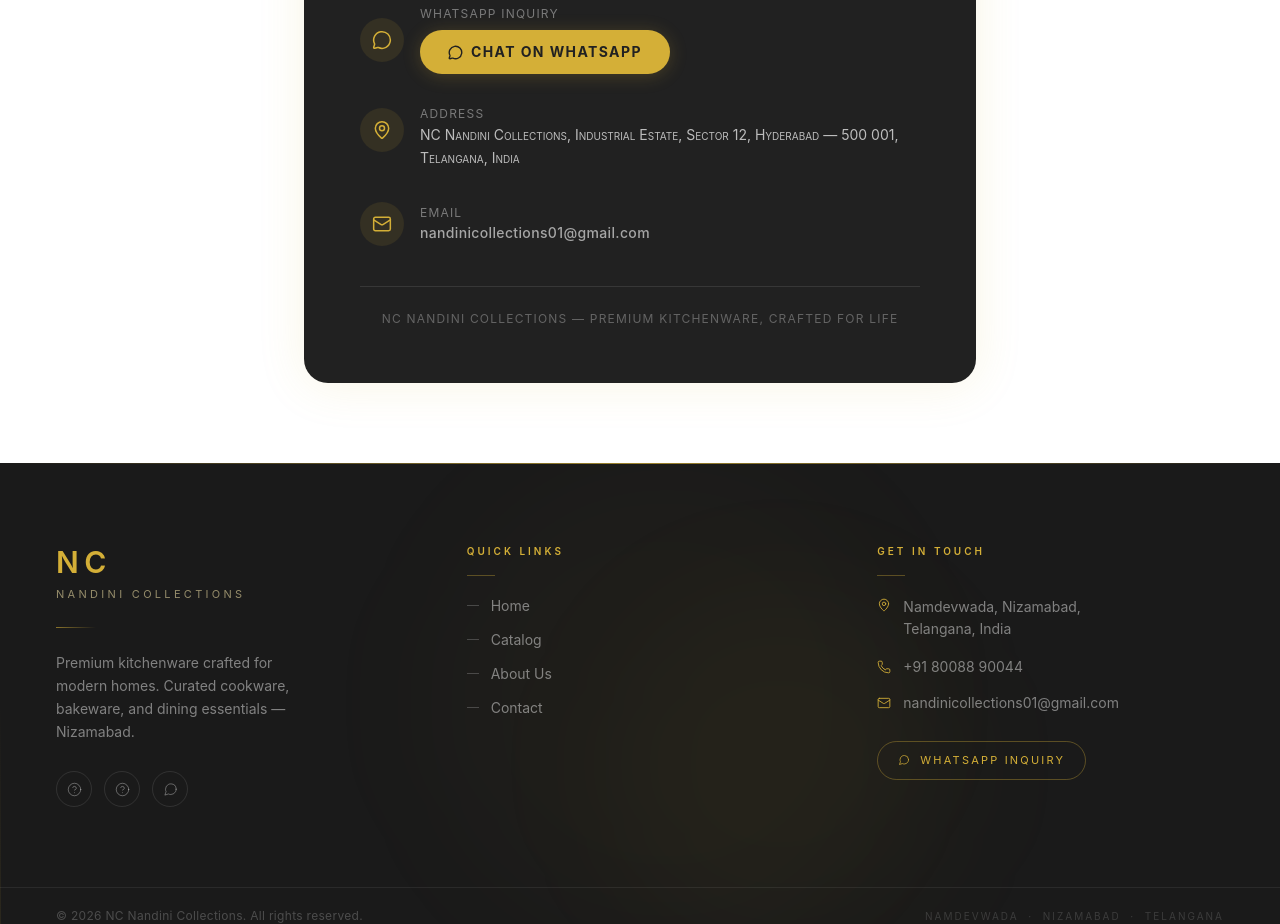
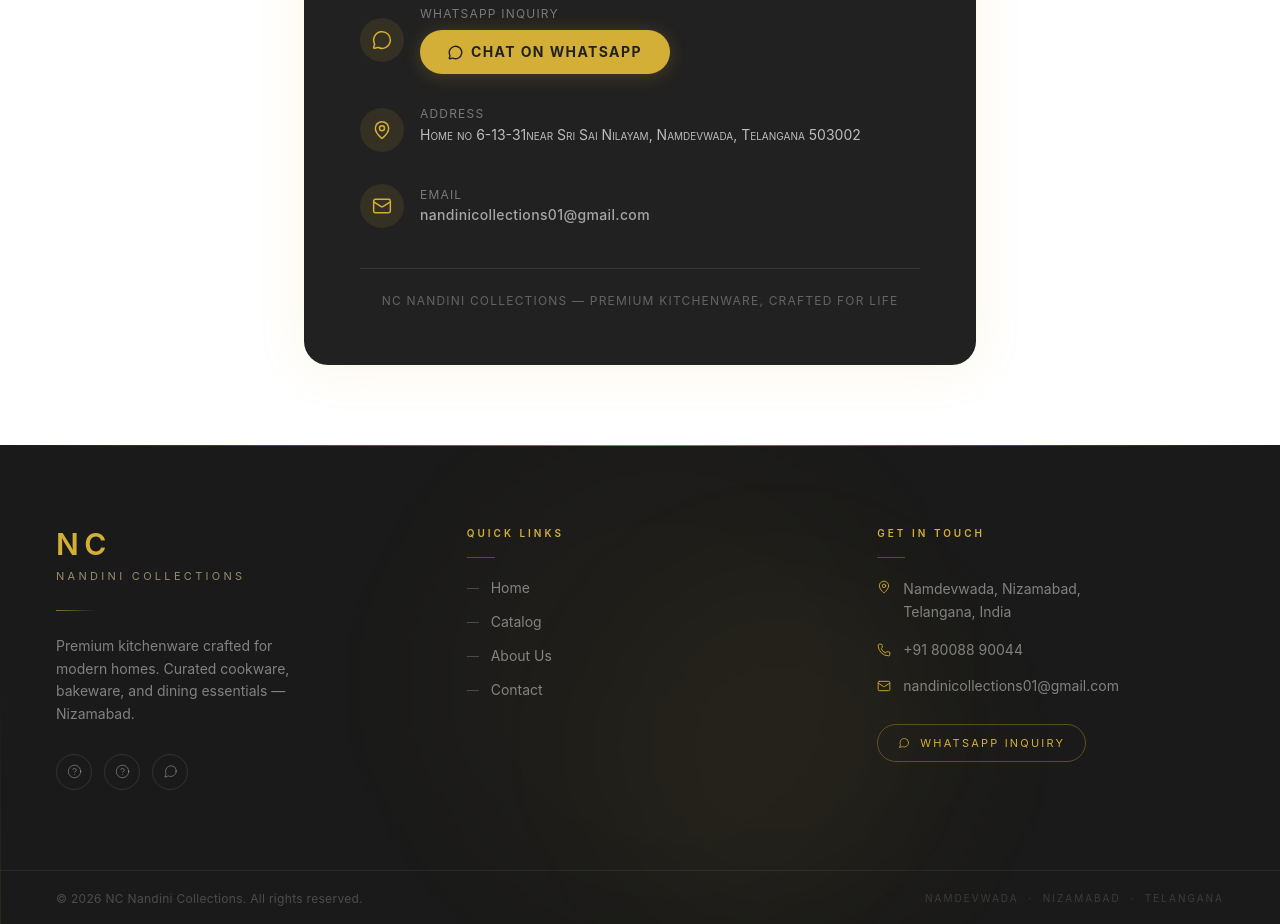
Before and after one commit to nishant-synlabs/stream-matrix-factory, a React (Vite) app in the folder frontend/: page / in a window 1280 px wide. Shown: the part 3960-4884 px from the top of the page. Built offline with nearby package versions, Linux system fonts and the light colour scheme.

Commit message:
Update contact address in ContactForm component

```diff
--- a/frontend/src/components/ContactForm.jsx
+++ b/frontend/src/components/ContactForm.jsx
@@ -9,7 +9,7 @@ const MessageCircleIcon = Icons['MessageCircle'] || Icons['HelpCircle'];
 const PHONE_NUMBER = '8008890044';
 const WHATSAPP_LINK = `https://wa.me/918008890044`;
 const EMAIL = 'nandinicollections01@gmail.com';
-const ADDRESS = 'NC Nandini Collections, Industrial Estate, Sector 12, Hyderabad — 500 001, Telangana, India';
+const ADDRESS = 'Home no 6-13-31near Sri Sai Nilayam, Namdevwada, Telangana 503002';
 
 const containerVariants = {
   hidden: { opacity: 0, y: 32 },
```
